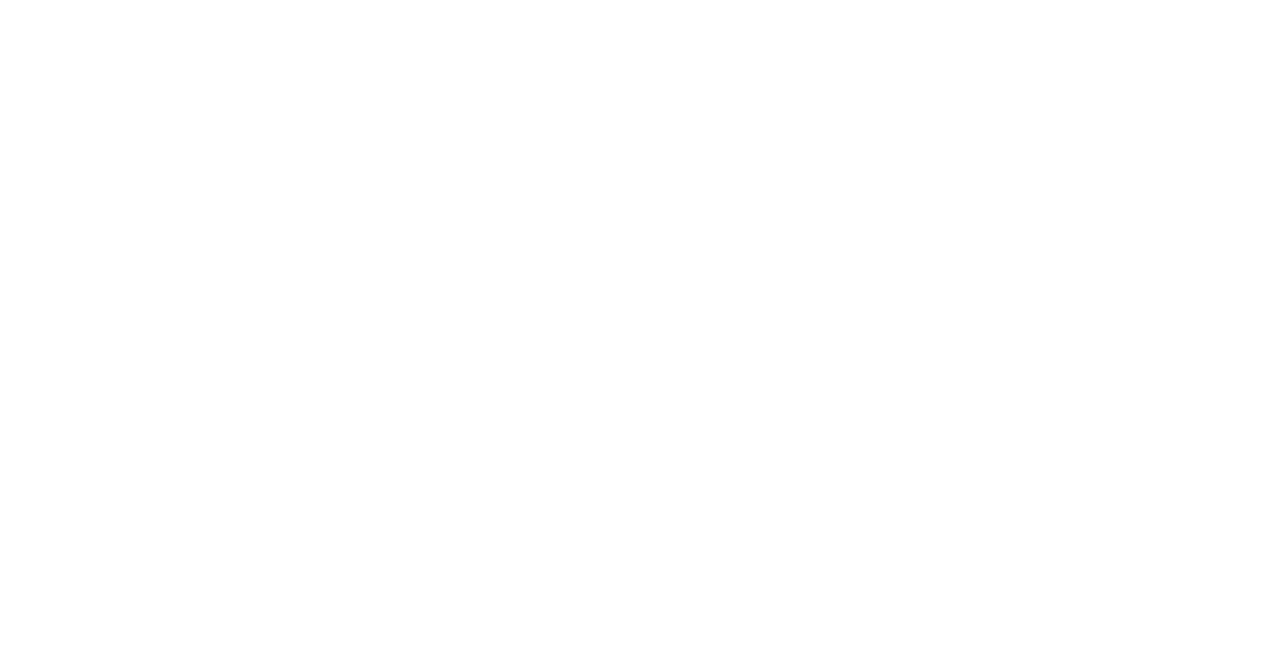
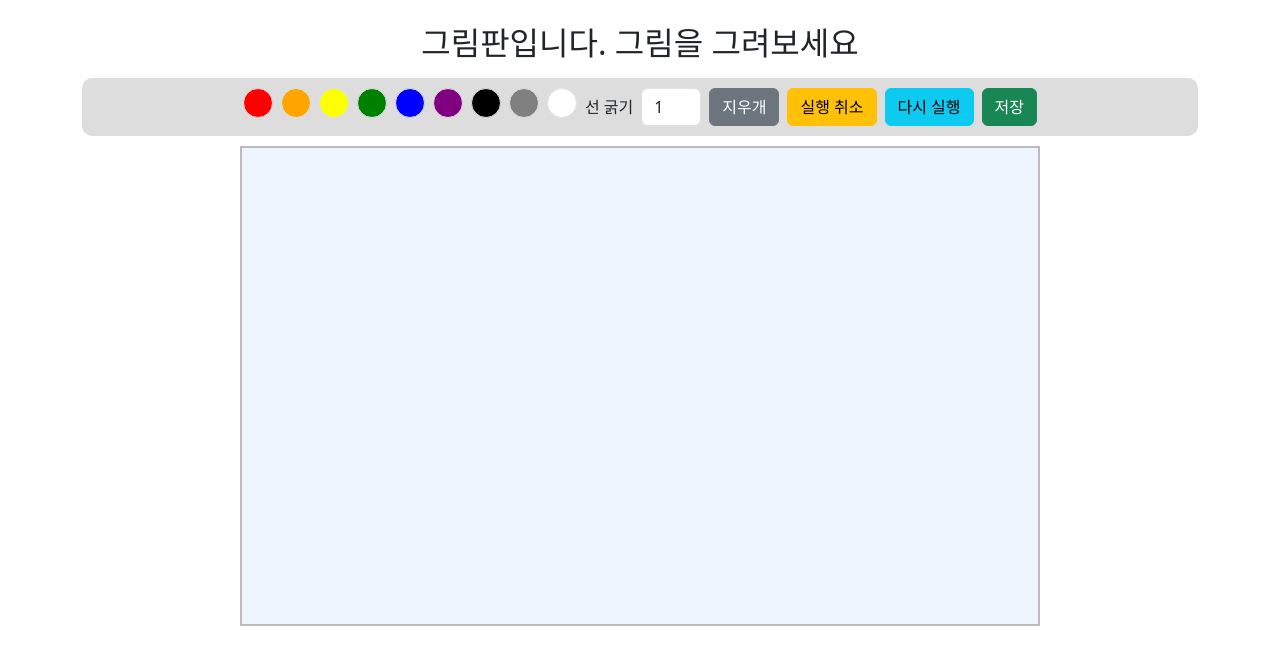
Before and after one commit to hagyeom/paint-board, a plain HTML site: page index.html in a window 1280 px wide. Drawn offline with nearby package versions, Linux system fonts and the light colour scheme.

Commit message:
ui 구현 및 색상 선택까지 구현

```diff
--- a/index.html
+++ b/index.html
@@ -4,6 +4,40 @@
     <meta charset="UTF-8" />
     <meta name="viewport" content="width=device-width, initial-scale=1.0" />
     <title>그림판</title>
+    <link rel="stylesheet" href="style.css" />
+    <link
+      href="https://cdn.jsdelivr.net/npm/bootstrap@5.3.0/dist/css/bootstrap.min.css"
+      rel="stylesheet"
+    />
   </head>
-  <body></body>
+  <body>
+    <div class="container text-center mt-4">
+      <h2 class="mb-3">그림판입니다. 그림을 그려보세요</h2>
+      <div id="toolbar" class="d-flex flex-wrap justify-content-center gap-2">
+        <div id="colors" class="d-flex gap-2"></div>
+        <div class="d-flex align-items-center">
+          <label class="me-2">선 굵기</label>
+          <input
+            type="number"
+            id="lineWidth"
+            class="form-control"
+            value="1"
+            min="1"
+            max="10"
+            style="width: 60px"
+          />
+        </div>
+        <button id="eraser" class="btn btn-secondary">지우개</button>
+        <button id="undo" class="btn btn-warning">실행 취소</button>
+        <button id="redo" class="btn btn-info">다시 실행</button>
+        <button id="save" class="btn btn-success">저장</button>
+      </div>
+      <div id="canvas-container">
+        <canvas id="canvas"></canvas>
+      </div>
+    </div>
+
+    <script src="script.js"></script>
+    <script src="https://cdn.jsdelivr.net/npm/bootstrap@5.3.0/dist/js/bootstrap.bundle.min.js"></script>
+  </body>
 </html>
--- a/script.js
+++ b/script.js
@@ -0,0 +1,85 @@
+const canvas = document.getElementById("canvas");
+const ctx = canvas.getContext("2d");
+const colors = [
+  "red",
+  "orange",
+  "yellow",
+  "green",
+  "blue",
+  "purple",
+  "black",
+  "gray",
+  "white",
+];
+const colorContainer = document.getElementById("colors");
+
+let drawing = false;
+let currentColor = "black";
+let lineWidth = 1;
+let history = [];
+let redoStack = [];
+let isErasing = false;
+
+// 캔버스 초기 설정
+function initializeCanvas() {
+  canvas.width = canvas.offsetWidth;
+  canvas.height = canvas.offsetHeight;
+  ctx.fillStyle = "#eef5ff";
+  ctx.fillRect(0, 0, canvas.width, canvas.height);
+  saveState(true); // 초기 상태 저장
+}
+
+// 상태 저장
+function saveState(force = false) {
+  if (
+    force ||
+    history.length === 0 ||
+    history[history.length - 1] !== canvas.toDataURL()
+  ) {
+    history.push(canvas.toDataURL());
+    redoStack = []; // 새로운 그림을 그리면 redoStack 초기화
+  }
+}
+
+// 상태 복원
+function resotreState(state) {
+  let img = new Image();
+  img.src = state;
+  img.onload = () => {
+    ctx.clearRect(0, 0, canvas.width, canvas.height);
+  };
+}
+
+// 실행 취소 (Undo)
+document.getElementById("undo").addEventListener("click", () => {
+  if (history.length > 1) {
+    redoStack.push(history.pop()); // 현재 상태를 redoStack에 저장
+    resotreState(history[history.length - 1]); // 이전 상태로 복원
+  }
+});
+
+// 다시 실행
+document.getElementById("redo").addEventListener("click", () => {
+  if (redoStack.length > 0) {
+    let redoState = redoStack.pop();
+    history.push(redoState);
+    resotreState(redoState);
+  }
+});
+
+// 색상 선택
+colors.forEach((color) => {
+  const div = document.createElement("div");
+  div.style.backgroundColor = color;
+  div.classList.add("border");
+  div.addEventListener("click", () => {
+    document
+      .querySelectorAll("#colors div")
+      .forEach((el) => el.classList.remove("selected"));
+    div.classList.add("selected");
+    currentColor = color;
+    isErasing = false;
+  });
+  colorContainer.appendChild(div);
+});
+document.querySelector("#colors div").classList.add("selected");
--- a/style.css
+++ b/style.css
@@ -0,0 +1,37 @@
+body {
+  background-color: #f5f5f5;
+}
+
+#toolbar {
+  background: #ddd;
+  border-radius: 10px;
+  padding: 10px;
+}
+
+#colors div {
+  width: 30px;
+  height: 30px;
+  display: inline-block;
+  cursor: pointer;
+  border-radius: 50%;
+  border: 2px solid transparent;
+}
+
+#colors div.selected {
+  border: 2px solid black;
+}
+
+#canvas-container {
+  display: flex;
+  justify-content: center;
+  align-items: center;
+  margin-top: 10px;
+}
+
+canvas {
+  border: 2px solid #bbb;
+  background-color: #eef5ff;
+  max-width: 800px;
+  width: 90vw;
+  height: 60vh;
+}
```
